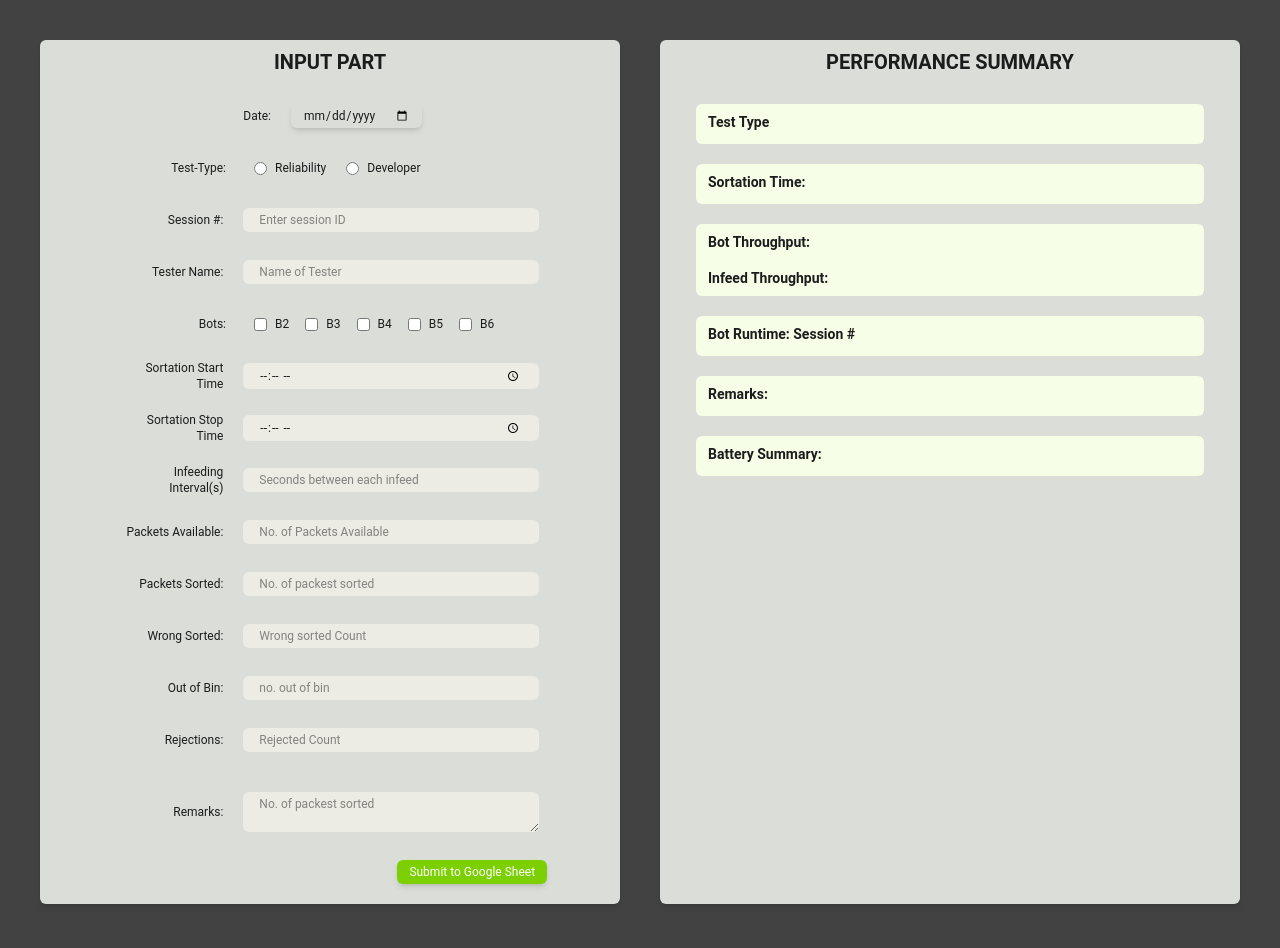
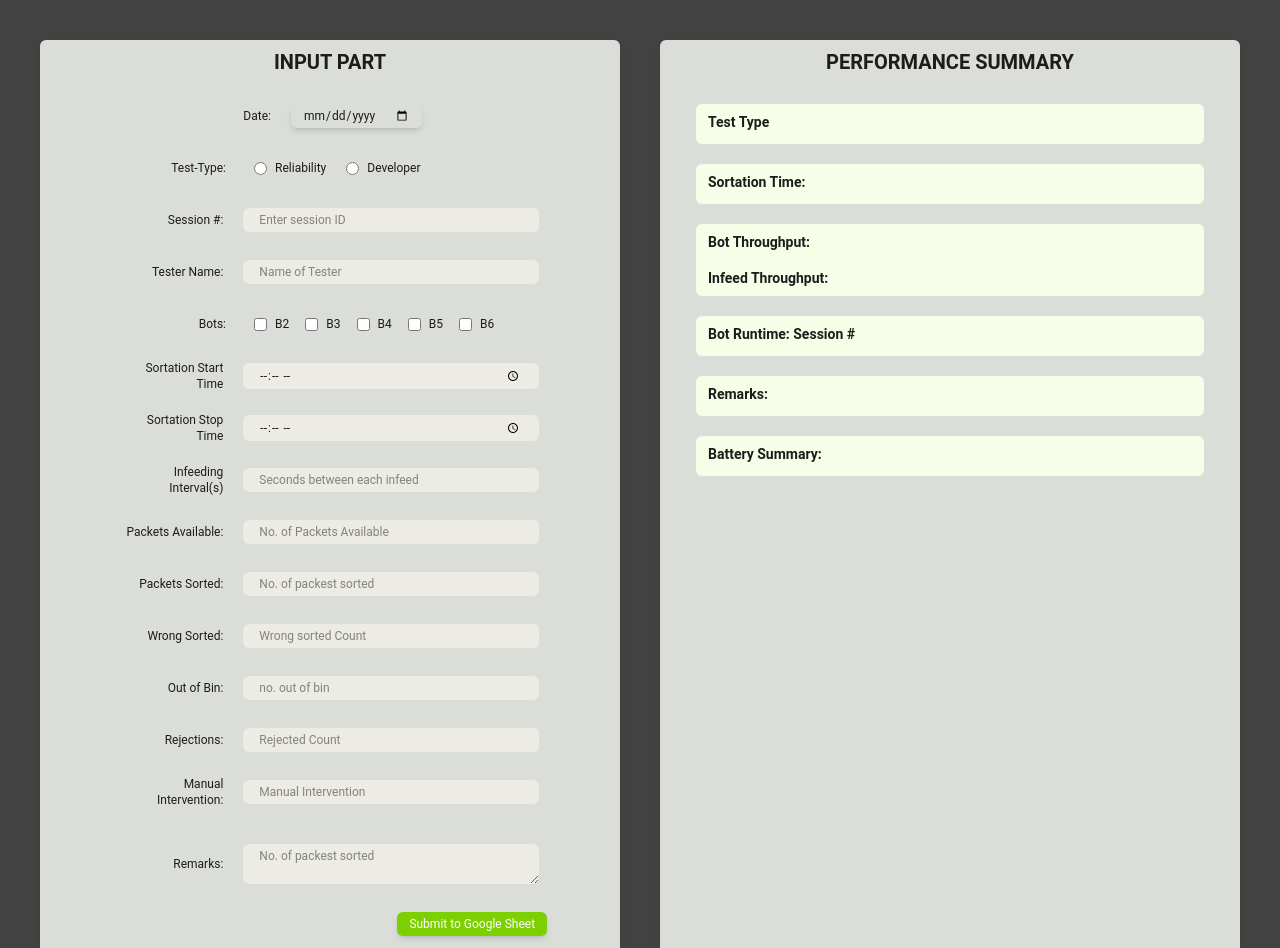
Before and after one commit to Mayoogh/Throughput_Calculator-main, a React (Vite) app: page / in a window 1280 px wide. Shown: the top 948 px of the page. Built offline with nearby package versions, Linux system fonts and the light colour scheme.

Commit message:
manual intervention

```diff
--- a/src/Parts/Inner/Inputs.tsx
+++ b/src/Parts/Inner/Inputs.tsx
@@ -53,6 +53,7 @@ export const Inputs = () => {
       Rejections: test.rejections ?? "",
       Remarks: test.remarks ?? "",
       Duration: test.Duration ?? "",
+      "Manual Intervention": test.manualInterventions ?? "",
     };
 
     Object.entries(fieldMap).forEach(([name, value]) => {
@@ -552,6 +553,23 @@ export const Inputs = () => {
             }
           />
         </div>
+        <div className="row">
+          <label
+            className="text-right pr-5 min-sm:w-[170px] w-[130px]"
+            htmlFor="packetsSorted"
+          >
+            Manual Intervention:
+          </label>
+          <input
+            type="text"
+            id="Session-ID"
+            placeholder="Manual Intervention"
+            className="px-4 py-1 items-center bg-[#ECEBE4] md:w-full w-[150px] rounded-md"
+            onChange={(e) =>
+              dispatch(setTestData({ manualInterventions: e.target.value }))
+            }
+          />
+        </div>
         <div className="row !h-20">
           <label
             className="text-right pr-5 min-sm:w-[170px] w-[130px]"
--- a/src/types.tsx
+++ b/src/types.tsx
@@ -24,5 +24,6 @@ export interface TestProps {
   wrongSorted: string;
   outOfBin: string;
   rejections: string;
+  manualInterventions: string;
   Duration: string;
 }
```
